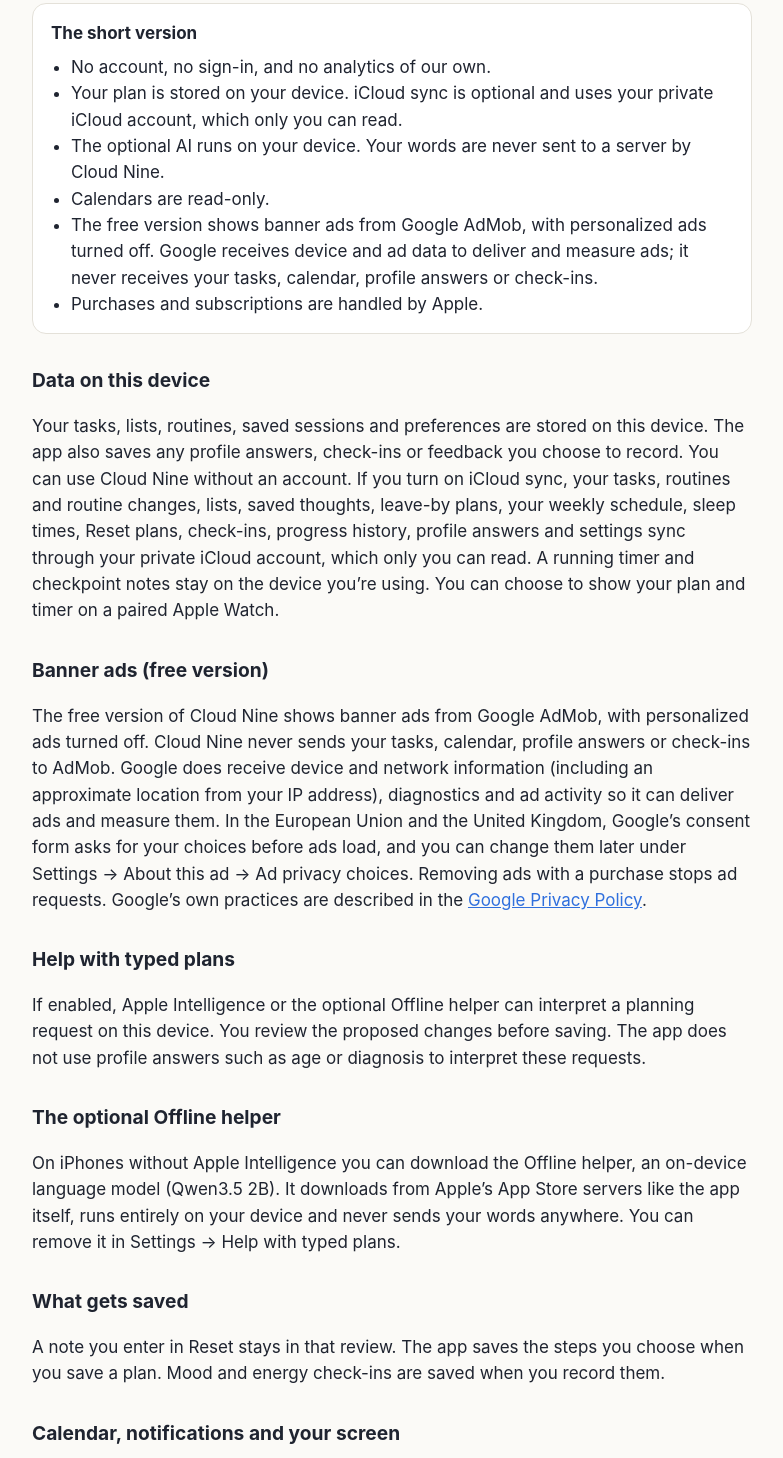
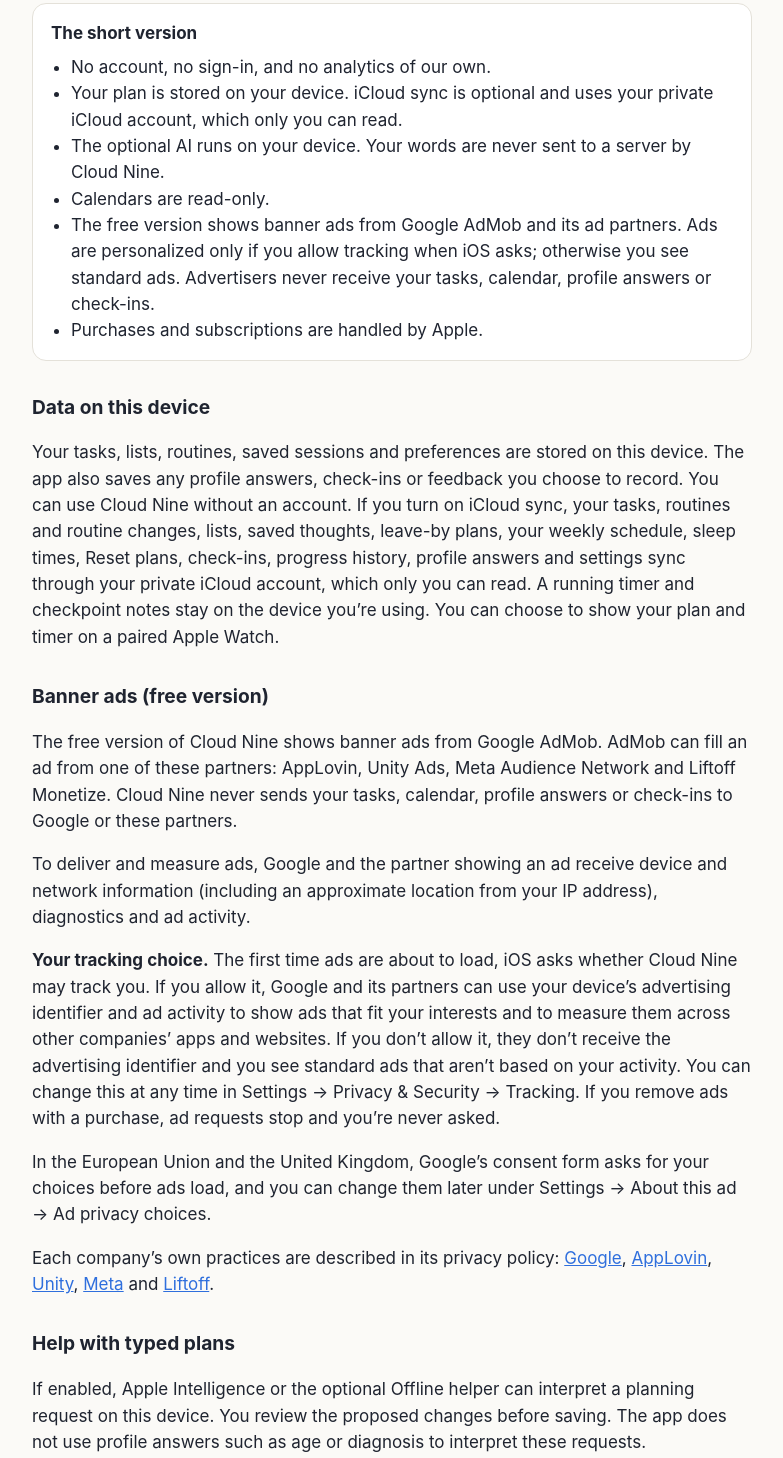
Before and after one commit to softpj/cloud-nine-site, a plain HTML site: page privacy.html in a window 1280 px wide. Shown: the part 215-1673 px from the top of the page, without its empty margins (248-1031 px from the left). Drawn offline with Linux system fonts and the light colour scheme.

Commit message:
Revise privacy policy regarding ad tracking
Updated privacy policy to clarify ad tracking and data sharing practices.

```diff
--- a/privacy.html
+++ b/privacy.html
@@ -4,7 +4,7 @@
 <meta charset="utf-8">
 <meta name="viewport" content="width=device-width, initial-scale=1">
 <title>Cloud Nine privacy policy</title>
-<meta name="description" content="What Cloud Nine: ADHD Planner saves, what stays on your device, and what Google AdMob receives in the free version.">
+<meta name="description" content="What Cloud Nine: ADHD Planner saves, what stays on your device, and what Google AdMob and its ad partners receive in the free version.">
 <style>
   :root { color-scheme: light dark; --ink: #1f2430; --muted: #5b6372; --bg: #fbfaf7; --card: #ffffff; --line: #e4e1d9; --accent: #2f6fdd; }
   @media (prefers-color-scheme: dark) { :root { --ink: #ecebe6; --muted: #a9adb6; --bg: #14161b; --card: #1c1f26; --line: #2c3039; --accent: #7fa8ff; } }
@@ -36,7 +36,7 @@
     <li>Your plan is stored on your device. iCloud sync is optional and uses your private iCloud account, which only you can read.</li>
     <li>The optional AI runs on your device. Your words are never sent to a server by Cloud Nine.</li>
     <li>Calendars are read-only.</li>
-    <li>The free version shows banner ads from Google AdMob, with personalized ads turned off. Google receives device and ad data to deliver and measure ads; it never receives your tasks, calendar, profile answers or check-ins.</li>
+    <li>The free version shows banner ads from Google AdMob and its ad partners. Ads are personalized only if you allow tracking when iOS asks; otherwise you see standard ads. Advertisers never receive your tasks, calendar, profile answers or check-ins.</li>
     <li>Purchases and subscriptions are handled by Apple.</li>
   </ul>
 </section>
@@ -45,7 +45,11 @@
 <p>Your tasks, lists, routines, saved sessions and preferences are stored on this device. The app also saves any profile answers, check-ins or feedback you choose to record. You can use Cloud Nine without an account. If you turn on iCloud sync, your tasks, routines and routine changes, lists, saved thoughts, leave-by plans, your weekly schedule, sleep times, Reset plans, check-ins, progress history, profile answers and settings sync through your private iCloud account, which only you can read. A running timer and checkpoint notes stay on the device you’re using. You can choose to show your plan and timer on a paired Apple Watch.</p>
 
 <h2>Banner ads (free version)</h2>
-<p>The free version of Cloud Nine shows banner ads from Google AdMob, with personalized ads turned off. Cloud Nine never sends your tasks, calendar, profile answers or check-ins to AdMob. Google does receive device and network information (including an approximate location from your IP address), diagnostics and ad activity so it can deliver ads and measure them. In the European Union and the United Kingdom, Google’s consent form asks for your choices before ads load, and you can change them later under Settings → About this ad → Ad privacy choices. Removing ads with a purchase stops ad requests. Google’s own practices are described in the <a href="https://policies.google.com/privacy">Google Privacy Policy</a>.</p>
+<p>The free version of Cloud Nine shows banner ads from Google AdMob. AdMob can fill an ad from one of these partners: AppLovin, Unity Ads, Meta Audience Network and Liftoff Monetize. Cloud Nine never sends your tasks, calendar, profile answers or check-ins to Google or these partners.</p>
+<p>To deliver and measure ads, Google and the partner showing an ad receive device and network information (including an approximate location from your IP address), diagnostics and ad activity.</p>
+<p><strong>Your tracking choice.</strong> The first time ads are about to load, iOS asks whether Cloud Nine may track you. If you allow it, Google and its partners can use your device’s advertising identifier and ad activity to show ads that fit your interests and to measure them across other companies’ apps and websites. If you don’t allow it, they don’t receive the advertising identifier and you see standard ads that aren’t based on your activity. You can change this at any time in Settings → Privacy &amp; Security → Tracking. If you remove ads with a purchase, ad requests stop and you’re never asked.</p>
+<p>In the European Union and the United Kingdom, Google’s consent form asks for your choices before ads load, and you can change them later under Settings → About this ad → Ad privacy choices.</p>
+<p>Each company’s own practices are described in its privacy policy: <a href="https://policies.google.com/privacy">Google</a>, <a href="https://www.applovin.com/privacy/">AppLovin</a>, <a href="https://unity.com/legal/game-player-and-app-user-privacy-policy">Unity</a>, <a href="https://www.facebook.com/privacy/policy/">Meta</a> and <a href="https://liftoff.ai/privacy-policy/">Liftoff</a>.</p>
 
 <h2>Help with typed plans</h2>
 <p>If enabled, Apple Intelligence or the optional Offline helper can interpret a planning request on this device. You review the proposed changes before saving. The app does not use profile answers such as age or diagnosis to interpret these requests.</p>
@@ -93,8 +97,8 @@
 <h2>Children</h2>
 <p>Cloud Nine is for adults and is not directed at children under 18. It does not knowingly collect information from children.</p>
 
-<h2>No analytics, no tracking</h2>
-<p>Cloud Nine does not run its own analytics service, has no server of its own, and does not track you across other companies’ apps or websites. Feedback stays on your device until you choose to share it. Opening an external link takes you to that website and its privacy practices. Apple’s App Store, TestFlight and device backup services follow Apple’s own policies.</p>
+<h2>No analytics of our own</h2>
+<p>Cloud Nine does not run its own analytics service, has no server of its own, and does not track you itself. Ad tracking happens only through the banner ads described above, and only if you allow it. Feedback stays on your device until you choose to share it. Opening an external link takes you to that website and its privacy practices. Apple’s App Store, TestFlight and device backup services follow Apple’s own policies.</p>
 
 <h2>Changes to this policy</h2>
 <p>If this policy changes, the date at the top changes with it, and material changes are described in the app’s release notes.</p>
```
